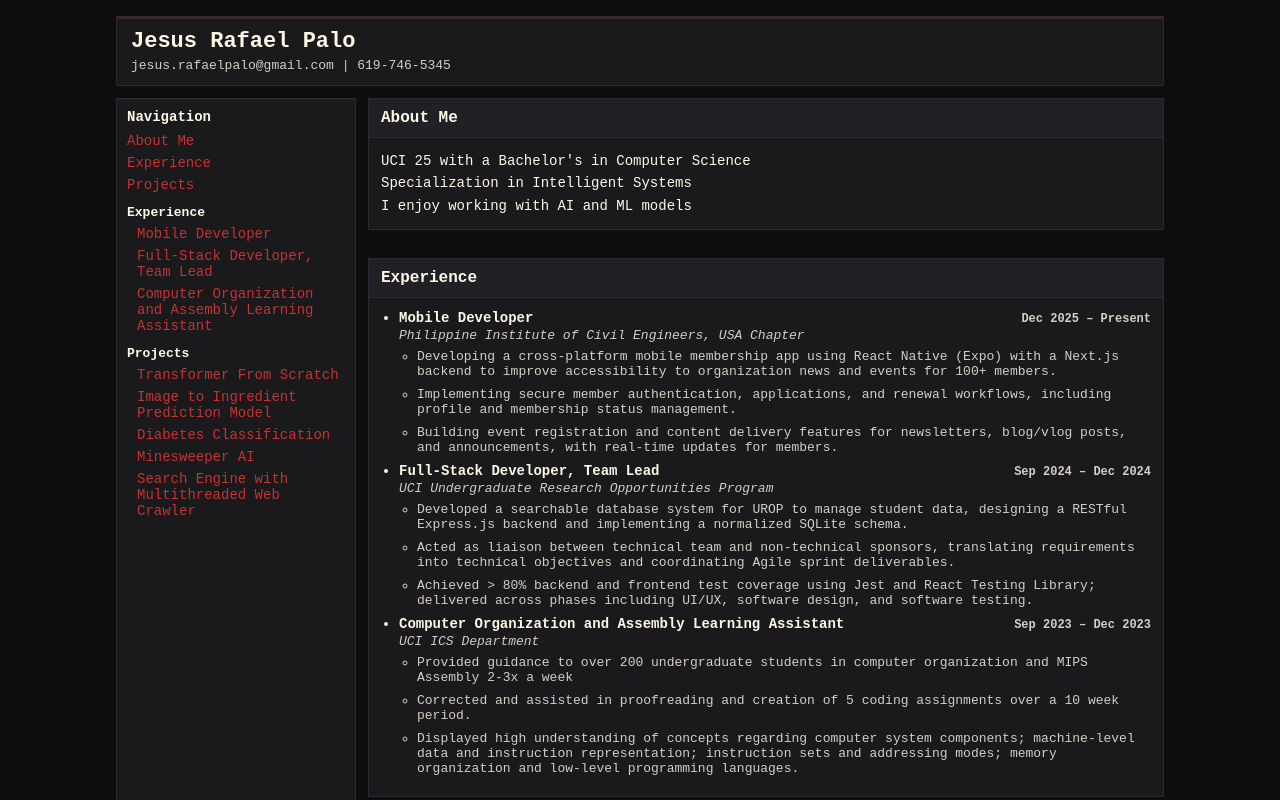
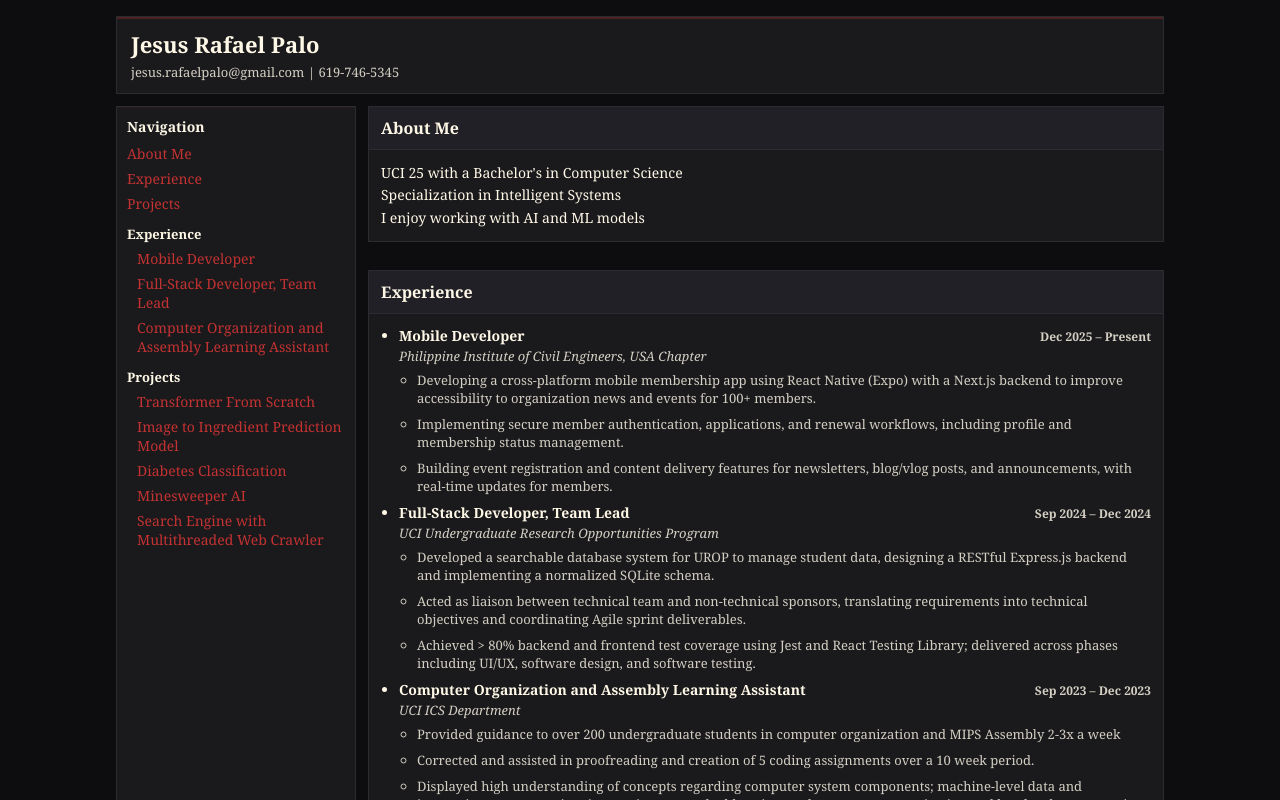
Before and after one commit to 6a6768/archive, a Next.js app: page / in a window 1280 px wide. Shown: the top 800 px of the page. Built offline with nearby package versions, Linux system fonts and the light colour scheme.

Commit message:
changed font

```diff
--- a/src/app/globals.css
+++ b/src/app/globals.css
@@ -16,7 +16,7 @@
 
 body {
   margin: 0;
-  font-family: 'Courier New', Courier, monospace;
+  font-family: Georgia, 'Times New Roman', serif;
   background: var(--bg);
   color: var(--text);
 }
```
